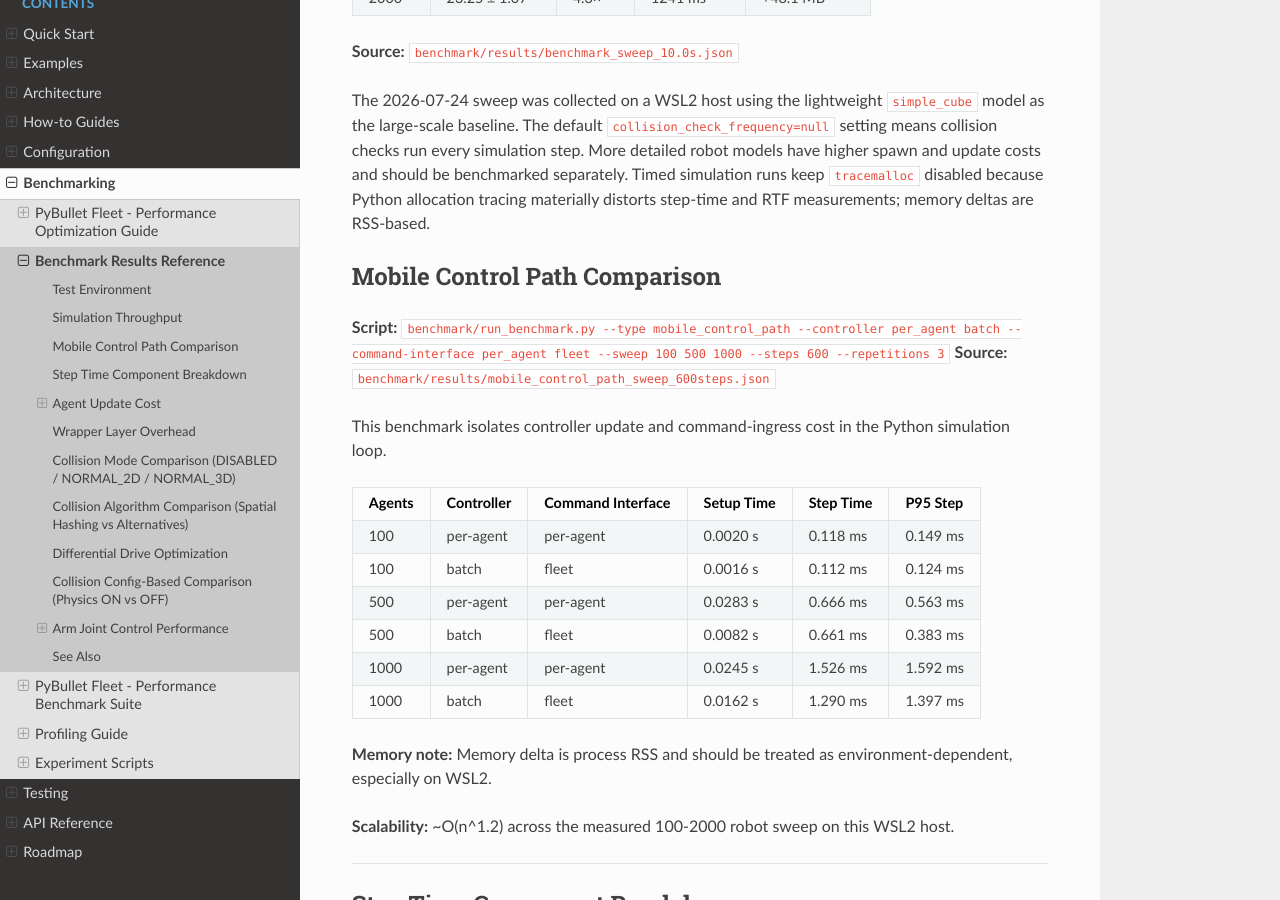
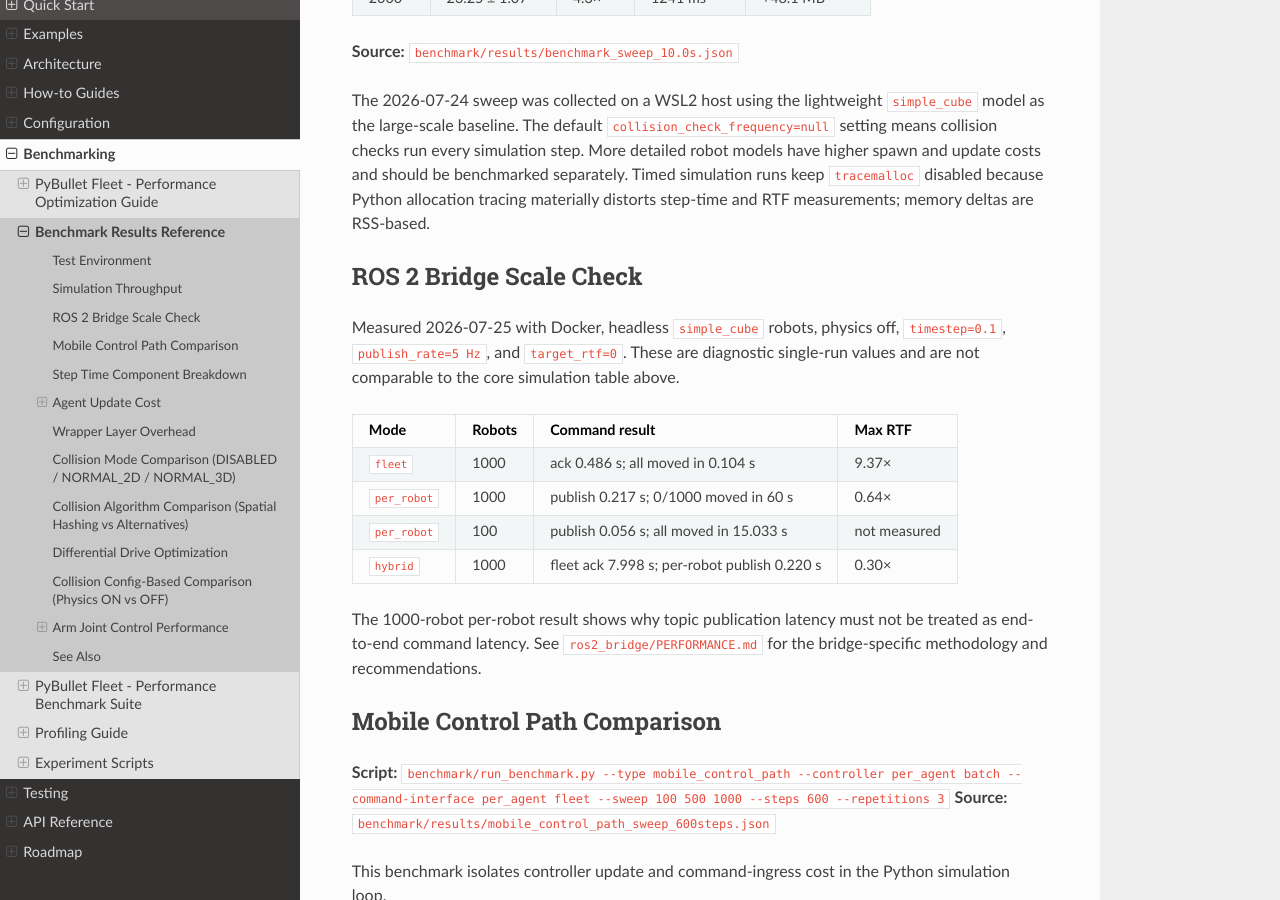
Before and after one commit to yuokamoto/PyBulletFleet, a Sphinx documentation site: the page built from docs/benchmarking/results.md, in a window 1280 px wide and 900 px high, scrolled down 924 px. Built offline with Sphinx 7.4.7 and the Read the Docs theme 3.1.0, drawn with Linux system fonts in a browser that asks for light colours.

```diff
--- a/docs/benchmarking/results.md
+++ b/docs/benchmarking/results.md
@@ -40,6 +40,23 @@ simulation step. More detailed robot models have higher spawn and update costs
 and should be benchmarked separately. Timed simulation runs keep
 `tracemalloc` disabled because Python allocation tracing materially distorts
 step-time and RTF measurements; memory deltas are RSS-based.
+
+## ROS 2 Bridge Scale Check
+
+Measured 2026-07-25 with Docker, headless `simple_cube` robots, physics off,
+`timestep=0.1`, `publish_rate=5 Hz`, and `target_rtf=0`. These are diagnostic
+single-run values and are not comparable to the core simulation table above.
+
+| Mode | Robots | Command result | Max RTF |
+|------|--------|----------------|---------|
+| `fleet` | 1000 | ack 0.486 s; all moved in 0.104 s | 9.37× |
+| `per_robot` | 1000 | publish 0.217 s; 0/1000 moved in 60 s | 0.64× |
+| `per_robot` | 100 | publish 0.056 s; all moved in 15.033 s | not measured |
+| `hybrid` | 1000 | fleet ack 7.998 s; per-robot publish 0.220 s | 0.30× |
+
+The 1000-robot per-robot result shows why topic publication latency must not be
+treated as end-to-end command latency. See `ros2_bridge/PERFORMANCE.md` for
+the bridge-specific methodology and recommendations.
 
 ## Mobile Control Path Comparison
 
```
Also changed, not shown: README.md (+2 -0 lines), docs/design/fleet-control-api/plan.md (+24 -10 lines), docs/index.md (+2 -0 lines), ros2_bridge/PERFORMANCE.md (+11 -5 lines), ros2_bridge/README.md.
